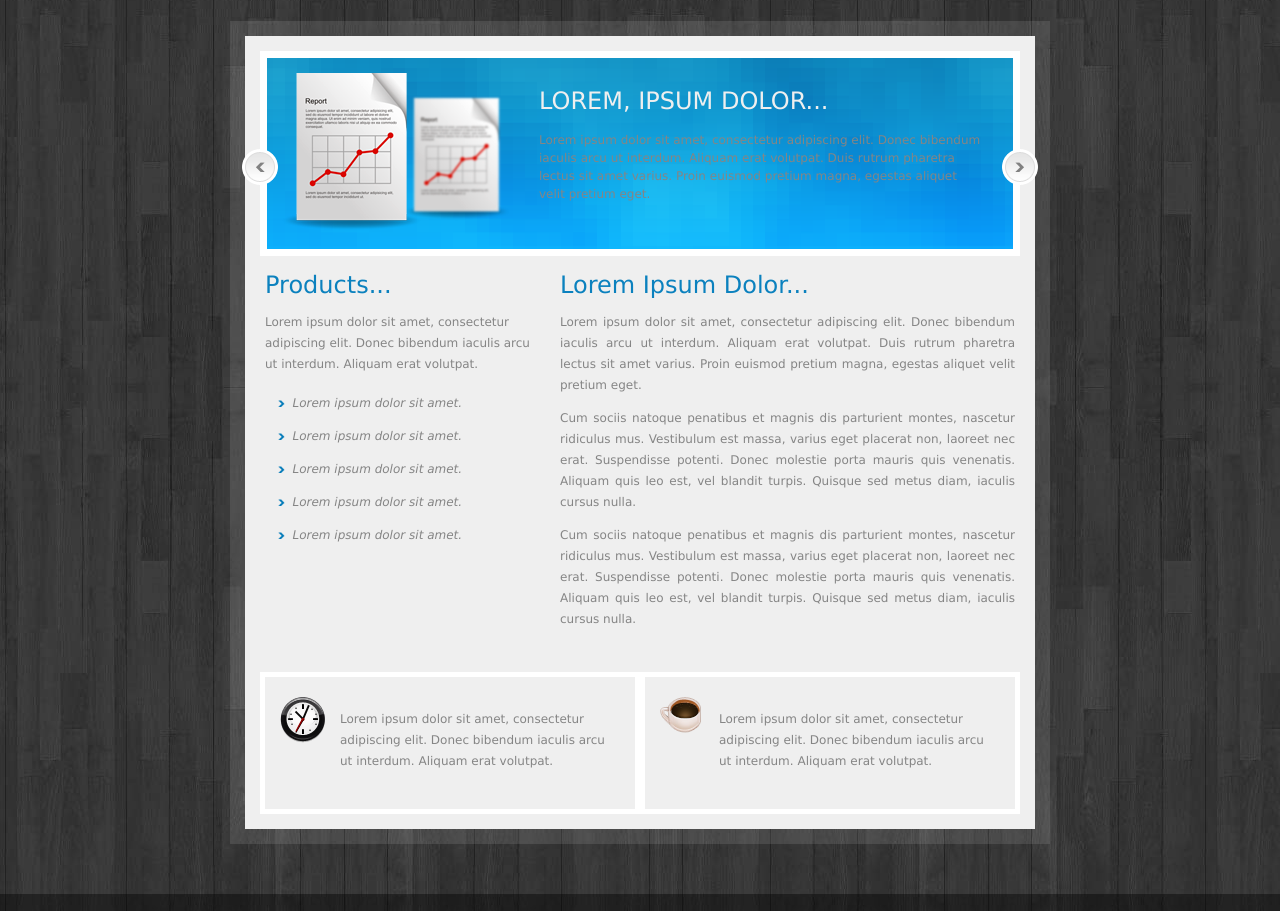
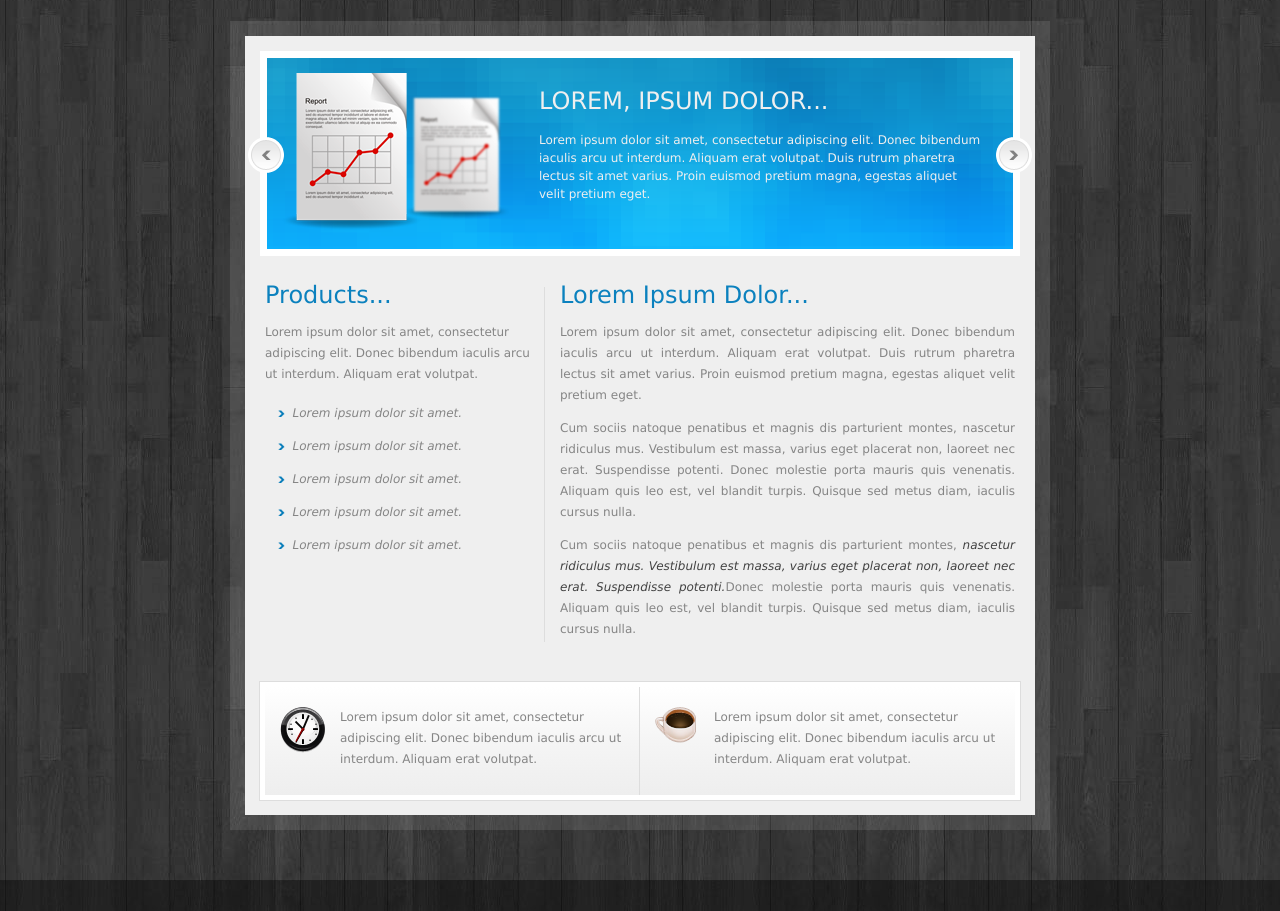
Before and after one commit to teddycomrad21/Simple-Template-Homework, a website: page index.html in a window 1280 px wide. Shown: the part 103-1014 px from the top of the page. Drawn offline with Linux system fonts and the light colour scheme.

Commit message:
main template structure ready

```diff
--- a/assets/scss/_bottom-sidebar.scss
+++ b/assets/scss/_bottom-sidebar.scss
@@ -6,7 +6,6 @@
     flex: 1 0 100%;
     flex-wrap: wrap;
     order: 4;
-
     padding: 15px;
 
 
@@ -17,6 +16,8 @@
         align-items: flex-start;
         padding: 20px 15px 25px;
         border: 5px solid #ffffff;
+        border-right: none;
+        background: linear-gradient(to bottom, #ffffff 0%, #f5f5f5 50%, #eeeeee 100%);
     }
 
     &__right {
@@ -26,10 +27,38 @@
         align-items: flex-start;
         padding: 20px 15px 25px;
         border: 5px solid #ffffff;
+        border-left: none;
+        background: linear-gradient(to bottom, #ffffff 0%, #f5f5f5 50%, #eeeeee 100%);
     }
 
     img {
         padding: 0 15px 15px 0;
 
     }
+
+    p {
+        margin: 0;
+    }
 }
+
+.bottom-sidebar::before {
+    position: absolute;
+    top: 14px;
+    right: 14px;
+    bottom: 14px;
+    left: 14px;
+    content: "";
+    background-color: #dddddd;
+}
+
+@media (min-width: $small + 1) {
+
+    .bottom-sidebar__left::after {
+        position: absolute;
+        top: 0;
+        right: 0;
+        height: 100%;
+        content: "";
+        border-right: 1px solid #dddddd;
+    }
+}
--- a/assets/scss/_carousel.scss
+++ b/assets/scss/_carousel.scss
@@ -2,10 +2,10 @@
     position: relative;
     width: 100%;
     padding: 15px;
-    background-color: #efefef;
+    background-color: $light-color;
     order: 1;
 
-    min-height: 226px;
+    min-height: 236px;
 }
 
 .slides {
@@ -39,6 +39,7 @@
         p {
             margin: 12px 0 15px;
             line-height: 1.5;
+            color: $light-color;
         }
     }
 
@@ -49,15 +50,15 @@
 
 .controls > a {
     position: absolute;
-    top: 50%;
+    top: 43%;
     z-index: 2;
 }
 
 .prev {
-    left: -3px;
+    left: 3px;
 }
 
 .next {
-    right: -3px;
+    right: 3px;
     transform: scale(-1 , 1);
 }
--- a/assets/scss/_footer.scss
+++ b/assets/scss/_footer.scss
@@ -59,3 +59,8 @@
         content: url(../img/twitter-speech-bubble.png);
     }
 }
+
+.footer-right__logo {
+    text-align: right;
+    margin: 15px;
+}
--- a/assets/scss/_header.scss
+++ b/assets/scss/_header.scss
@@ -1,11 +1,6 @@
 .header {
-    // padding: 0 50vw;
-    // margin: 0 -50vw;
-
     display: flex;
     justify-content: space-between;
-    // flex: 0 0 100%;
-    // align-items: center;
     margin: 30px 0;
 
     &-logo {
@@ -18,7 +13,6 @@
     display: flex;
     position: relative;
     justify-content: flex-end;
-    // flex: 1 0 200px;
 
     &-list {
         display: flex;
@@ -48,6 +42,6 @@
     }
 
     .-style-active > a {
-        background-color: $accent-color;
+        background: linear-gradient(to bottom, #0f8bbe 0%, #2989d8 50%, #207cca 51%, #0eb7fe 100%);
     }
 }
--- a/assets/scss/_left-sidebar.scss
+++ b/assets/scss/_left-sidebar.scss
@@ -11,7 +11,7 @@
 
     li {
         position: relative;
-        color: #858585;
+        color: $base-color;
         list-style: none;
         font-style: italic;
         padding: 7.5px;
@@ -23,3 +23,15 @@
         margin-left: -15px;
     }
 }
+
+@media (min-width: 769px) {
+
+    .left-sidebar::after {
+    position: absolute;
+    content: "";
+    height: 90%;
+    top: 15px;
+    right: 0;
+    border-right: 1px solid #dddddd;
+    }
+}
--- a/assets/scss/_main.scss
+++ b/assets/scss/_main.scss
@@ -19,5 +19,9 @@
 
     p {
         text-align: justify;
+
+        i {
+            color: #424242;
+        }
     }
 }
--- a/index.html
+++ b/index.html
@@ -37,7 +37,7 @@
       <h2>Lorem Ipsum Dolor...</h2>
       <p>Lorem ipsum dolor sit amet, consectetur adipiscing elit. Donec bibendum iaculis arcu ut interdum. Aliquam erat volutpat. Duis rutrum pharetra lectus sit amet varius. Proin euismod pretium magna, egestas aliquet velit pretium eget.</p>
       <p>Cum sociis natoque penatibus et magnis dis parturient montes, nascetur ridiculus mus. Vestibulum est massa, varius eget placerat non, laoreet nec erat. Suspendisse potenti. Donec molestie porta mauris quis venenatis. Aliquam quis leo est, vel blandit turpis. Quisque sed metus diam, iaculis cursus nulla.</p>
-      <p>Cum sociis natoque penatibus et magnis dis parturient montes, nascetur ridiculus mus. Vestibulum est massa, varius eget placerat non, laoreet nec erat. Suspendisse potenti. Donec molestie porta mauris quis venenatis. Aliquam quis leo est, vel blandit turpis. Quisque sed metus diam, iaculis cursus nulla.</p>
+      <p>Cum sociis natoque penatibus et magnis dis parturient montes, <i>nascetur ridiculus mus. Vestibulum est massa, varius eget placerat non, laoreet nec erat. Suspendisse potenti.</i>Donec molestie porta mauris quis venenatis. Aliquam quis leo est, vel blandit turpis. Quisque sed metus diam, iaculis cursus nulla.</p>
       </main>
 
       <div class="slider">
@@ -139,6 +139,9 @@
             <li class="menu-list__item"><a>CONTACT</a></li>
           </ul>
         </nav>
+        <div class="footer-right__logo">
+          <a href="#"><img src="./assets/img/logo.png" alt="#"></a>
+        </div>
       </div>
 
     </div>
```
Also changed, not shown: assets/css/style.css.
